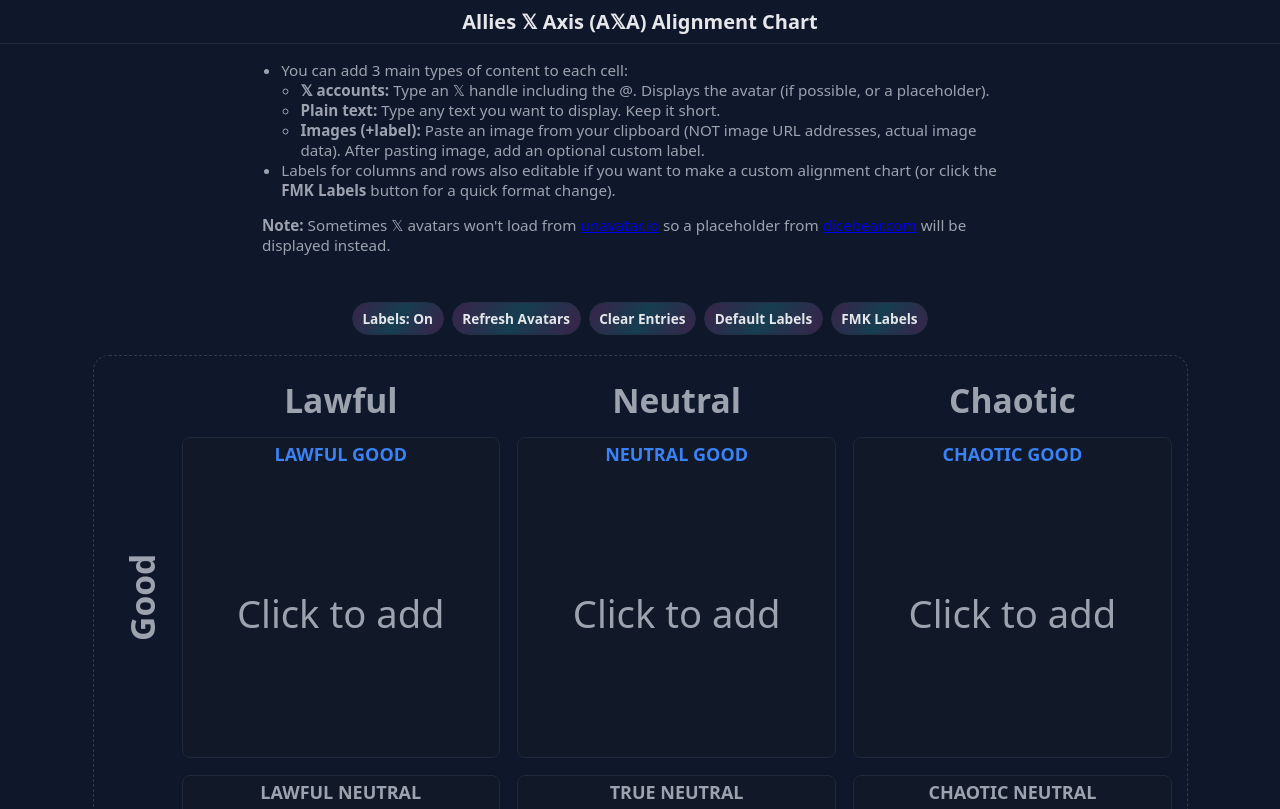
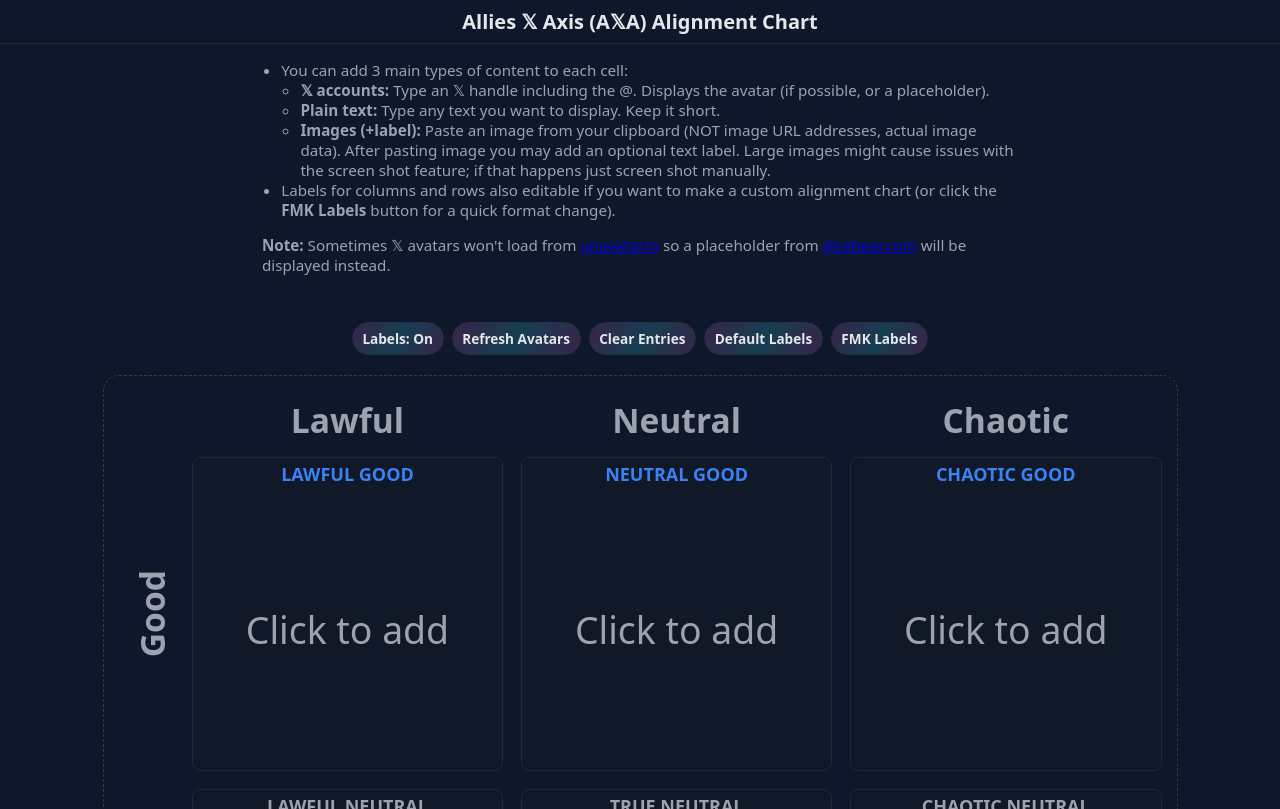
Before and after one commit to decent-money/decent-money.github.io, a Jekyll site: the page axa/content.html, which Jekyll copies as it is, in a window 1280 px wide, cut to the strip 0-809 px from the top of the page. Built offline with Jekyll 4.4.1, drawn with Linux system fonts in a browser that asks for light colours.

Commit message:
Add minor image instruction changes.

```diff
--- a/axa/content.html
+++ b/axa/content.html
@@ -902,7 +902,7 @@
           <ul>
             <li><strong><span class="x-symbol">X</span> accounts:</strong> Type an <span class="x-symbol">X</span> handle including the @. Displays the avatar (if possible, or a placeholder).</li>
             <li><strong>Plain text:</strong> Type any text you want to display. Keep it short.</li>
-            <li><strong>Images (+label):</strong> Paste an image from your clipboard (NOT image URL addresses, actual image data). After pasting image, add an optional custom label.</li>
+            <li><strong>Images (+label):</strong> Paste an image from your clipboard (NOT image URL addresses, actual image data). After pasting image you may add an optional text label. Large images might cause issues with the screen shot feature; if that happens just screen shot manually.</li>
           </ul>
           <li>Labels for columns and rows also editable if you want to make a custom alignment chart (or click
             the <strong>FMK Labels</strong> button for a quick format change).</li>
```
